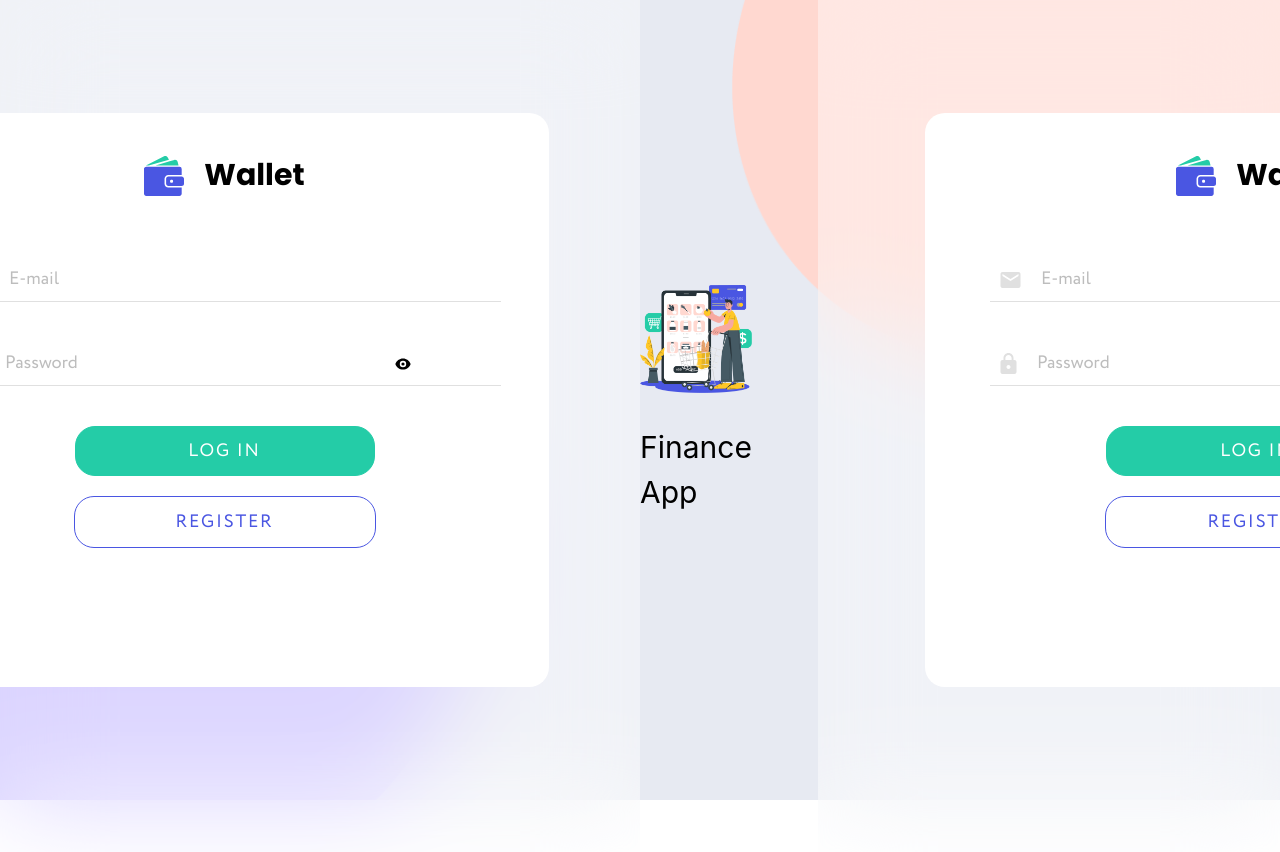
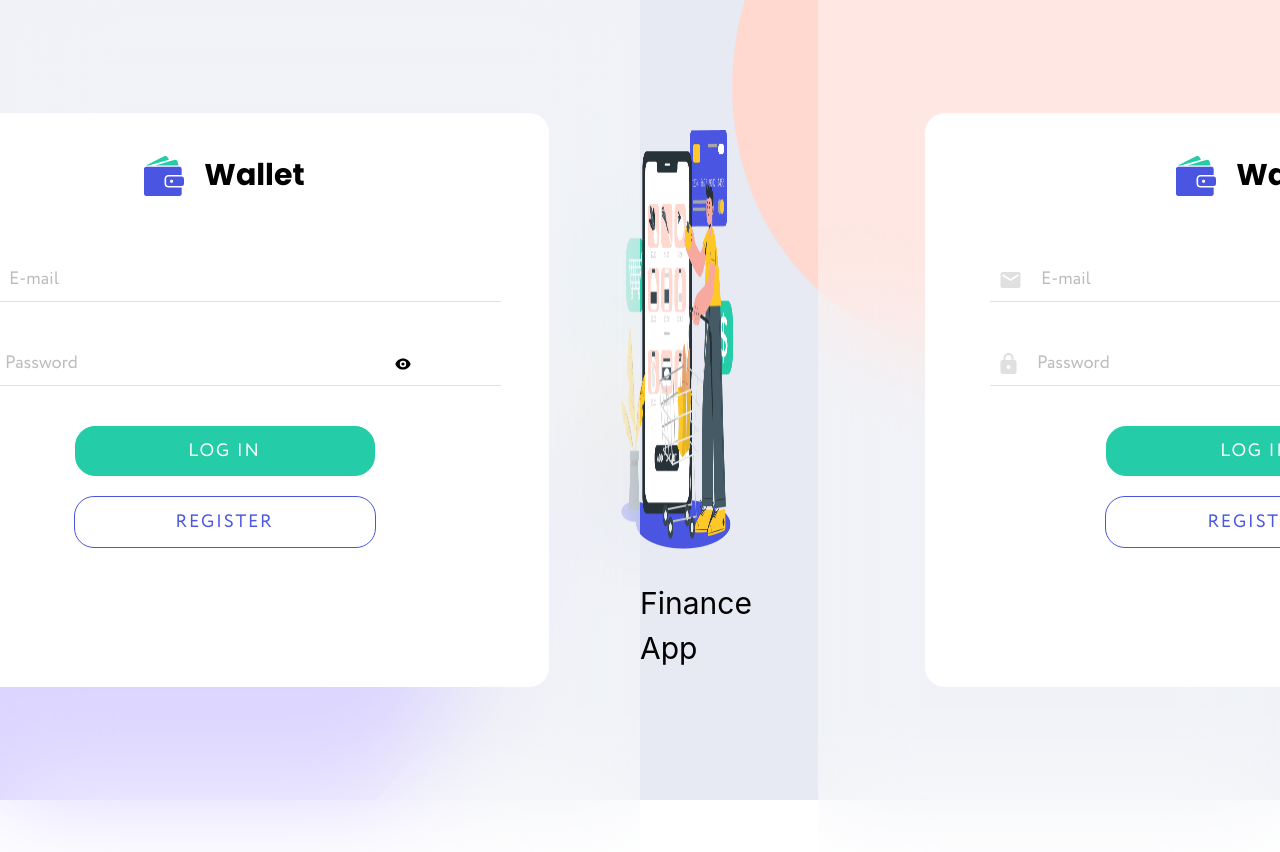
Before and after one commit to Yura-Voloshyn/wallet-front-end, a React (Create React App) app: page /login in a window 1280 px wide. Shown: the top 852 px of the page. Built offline with nearby package versions, Linux system fonts and the light colour scheme; the HTML template or start-up script is replaced by a standard one; a web font is replaced by a local one.

Commit message:
add sizes for img

```diff
--- a/src/pages/LoginPage/LoginPage.jsx
+++ b/src/pages/LoginPage/LoginPage.jsx
@@ -65,11 +65,12 @@ const LoginPage = () => {
             </ImageContainer>
 
             <FormContainer>
-              {location.pathname === '/login' ? (
+              <LoginForm />
+              {/* {location.pathname === '/login' ? (
                 <LoginForm />
               ) : (
                 <RegistrationForm />
-              )}
+              )} */}
             </FormContainer>
           </Wrapper>
         </Container>
--- a/src/pages/LoginPage/LoginPage.styled.jsx
+++ b/src/pages/LoginPage/LoginPage.styled.jsx
@@ -54,6 +54,21 @@ export const ImageContainer = styled.div`
     margin-right: 66px;
   }
 `;
+
+export const Frame = styled.img`
+  @media screen and (min-width: 768px) and (max-width: 1279px) {
+    height: 250px;
+    width: 250px;
+    margin-right: 40px;
+  }
+  @media screen and (min-width: 1280px) {
+    width: 435px;
+    height: 419px;
+    margin-right: 38px;
+    margin-bottom: 32px;
+  }
+`;
+
 export const Text = styled.p`
   font-family: ${stylistics.fonts.headingBold};
   font-style: normal;
@@ -74,14 +89,3 @@ export const FormContainer = styled.div`
     padding: 52px 91px 52px 107px;
   }
 `;
-
-export const Frame = styled.img`
-  @media screen and (min-width: 768px) and (max-width: 1279px) {
-    height: 250px;
-    width: 250px;
-    margin-right: 40px;
-  }
-  @media screen and (min-width: 1280px) {
-    margin-bottom: 32px;
-  }
-`;
```
Also changed, not shown: 1 other file (tests, documents, lock files or other folders).
